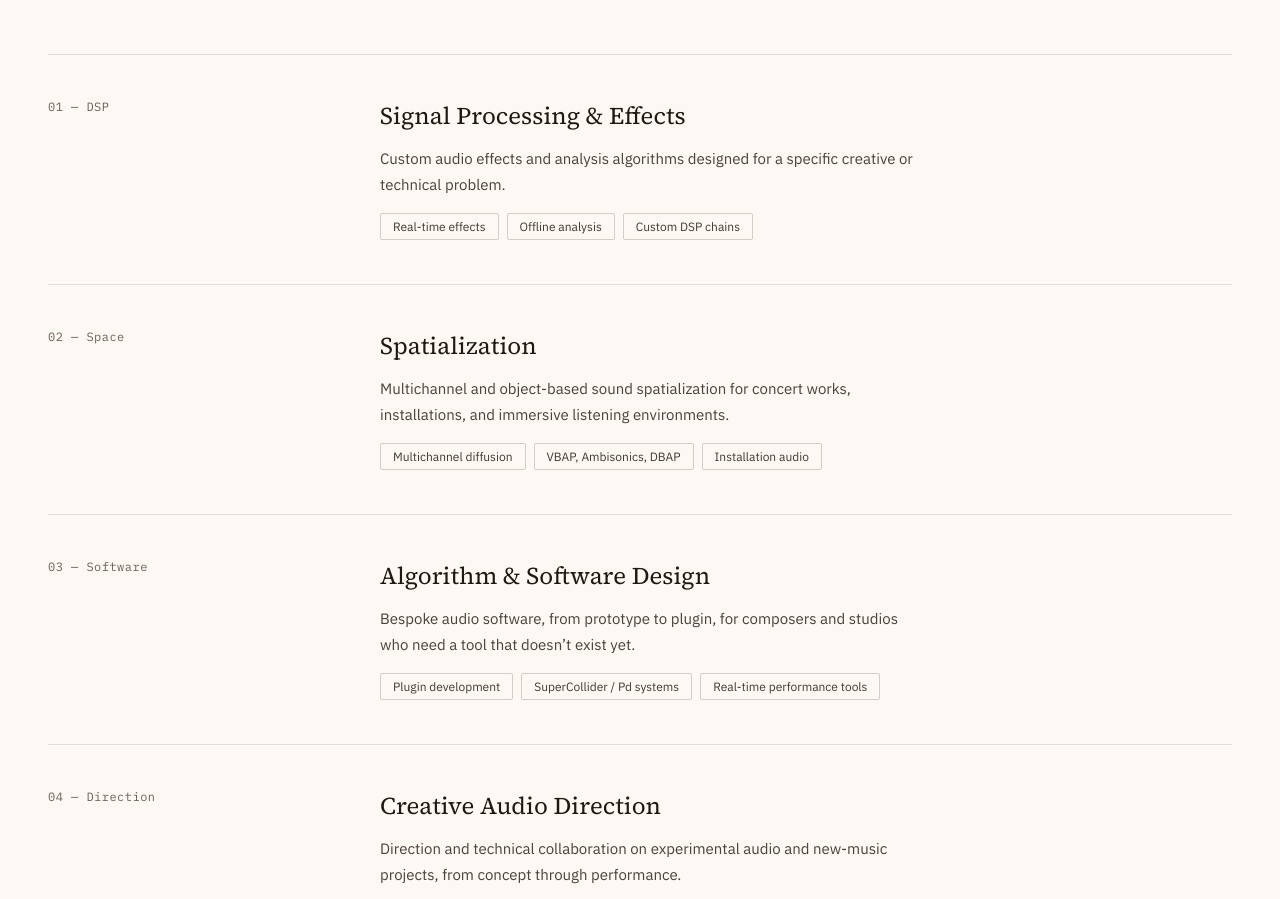
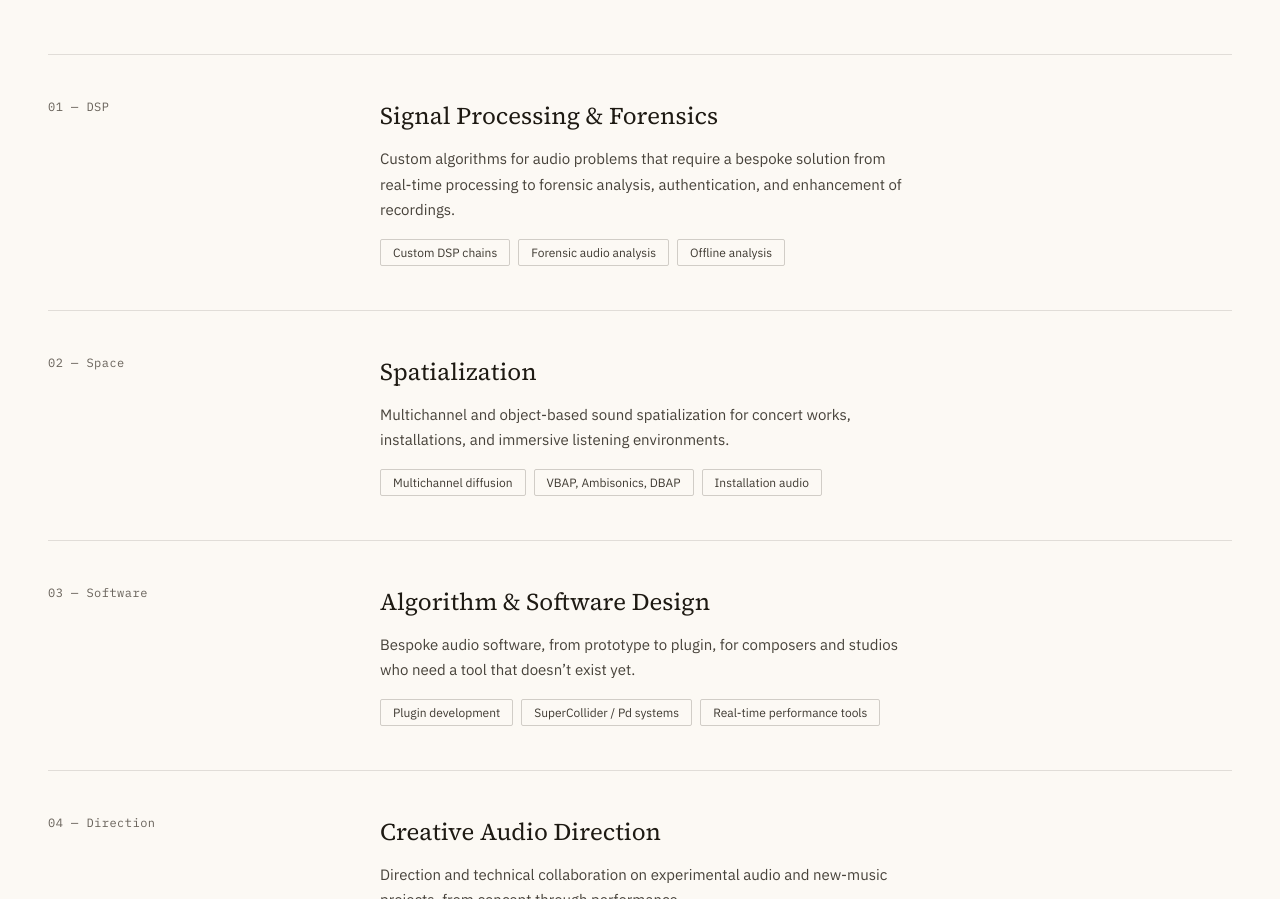
Before and after one commit to woolgathering/echograph_vercel, a plain HTML site: page services.html in a window 1280 px wide. Shown: the part 923-1822 px from the top of the page. Drawn offline with Linux system fonts and the light colour scheme; a script that the page names is missing.

Commit message:
update services

```diff
--- a/services.html
+++ b/services.html
@@ -80,12 +80,12 @@
       <div class="twocol" style="display: grid; grid-template-columns: 0.5fr 1.5fr; gap: 48px; padding: 44px 0; border-top: 1px solid oklch(90% 0.008 80);">
         <div style="font-family: 'IBM Plex Mono', monospace; font-size: 12px; color: oklch(50% 0.015 80); letter-spacing: 0.04em;">01 — DSP</div>
         <div>
-          <h2 style="font-family: 'Source Serif 4', serif; font-weight: 400; font-size: 24px; margin: 0 0 14px;">Signal Processing & Effects</h2>
-          <p style="font-size: 15px; line-height: 1.7; color: oklch(38% 0.015 80); margin: 0 0 16px; max-width: 60ch;">Custom audio effects and analysis algorithms designed for a specific creative or technical problem.</p>
+          <h2 style="font-family: 'Source Serif 4', serif; font-weight: 400; font-size: 24px; margin: 0 0 14px;">Signal Processing & Forensics</h2>
+          <p style="font-size: 15px; line-height: 1.7; color: oklch(38% 0.015 80); margin: 0 0 16px; max-width: 60ch;">Custom algorithms for audio problems that require a bespoke solution from real-time processing to forensic analysis, authentication, and enhancement of recordings.</p>
           <div style="display: flex; flex-wrap: wrap; gap: 8px;">
-            <span style="font-size: 12px; padding: 5px 12px; border: 1px solid oklch(85% 0.01 80); border-radius: 2px; color: oklch(35% 0.015 80);">Real-time effects</span>
+            <span style="font-size: 12px; padding: 5px 12px; border: 1px solid oklch(85% 0.01 80); border-radius: 2px; color: oklch(35% 0.015 80);">Custom DSP chains</span>
+            <span style="font-size: 12px; padding: 5px 12px; border: 1px solid oklch(85% 0.01 80); border-radius: 2px; color: oklch(35% 0.015 80);">Forensic audio analysis</span>
             <span style="font-size: 12px; padding: 5px 12px; border: 1px solid oklch(85% 0.01 80); border-radius: 2px; color: oklch(35% 0.015 80);">Offline analysis</span>
-            <span style="font-size: 12px; padding: 5px 12px; border: 1px solid oklch(85% 0.01 80); border-radius: 2px; color: oklch(35% 0.015 80);">Custom DSP chains</span>
           </div>
         </div>
       </div>
```
